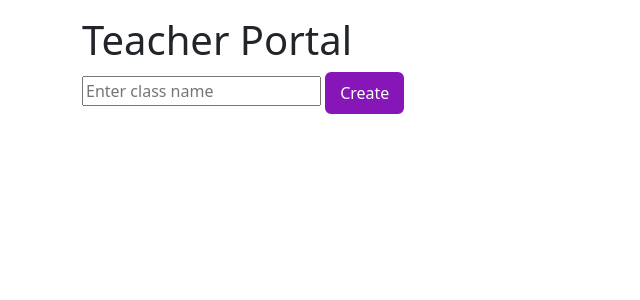
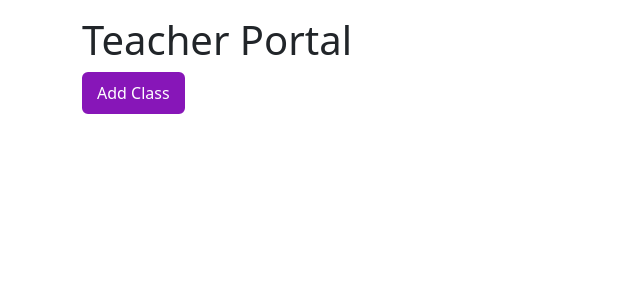
Before and after one commit to Js-cook/Ordo-Aquilarum, a Django app: page /teacher-portal in a window 1280 px wide. Shown: the part 58-358 px from the top of the page, without its empty margins (0-640 px from the left). Run offline with Django 3.2, Linux system fonts and the light colour scheme.

Commit message:
ADD - Minor UI changes to teacher portal

```diff
--- a/frontend/templates/frontend/teacher.html
+++ b/frontend/templates/frontend/teacher.html
@@ -3,19 +3,23 @@
 {% block title %}Teacher Portal{% endblock %}
 
 {% block content %}
-<h1 class="container mt-3">Teacher Portal</h1>
-<!-- <a class="btn btn-primary" href="#">Add Class</a> -->
-<div id="form-wrap" class="container">
+<div class="container mt-3">
+  <h1>Teacher Portal</h1>
+  <button class="btn btn-primary" onclick="toggleForm()">Add Class</button>
+</div>
+
+<div id="form-wrap" class="container d-none mt-4">
   <form>
     <input id="name-field" type="text" placeholder="Enter class name">
     <input type="submit" value="Create" class="btn btn-primary">
   </form>
 </div>
-<div id="result">
+<div id="result" class="container">
 
 </div>
 
 <script>
+
   var result = document.getElementById("result")
   var wrap = document.getElementById("form-wrap")
   wrap.addEventListener("submit", function(e){
@@ -31,5 +35,14 @@
       `
     })
   })
+
+  function toggleForm(){
+    if (wrap.classList.contains("d-none")){
+      wrap.className="container mt-4"
+    }
+    else {
+      wrap.className = "container d-none mt-4"
+    }
+  }
 </script>
 {% endblock %}
```
